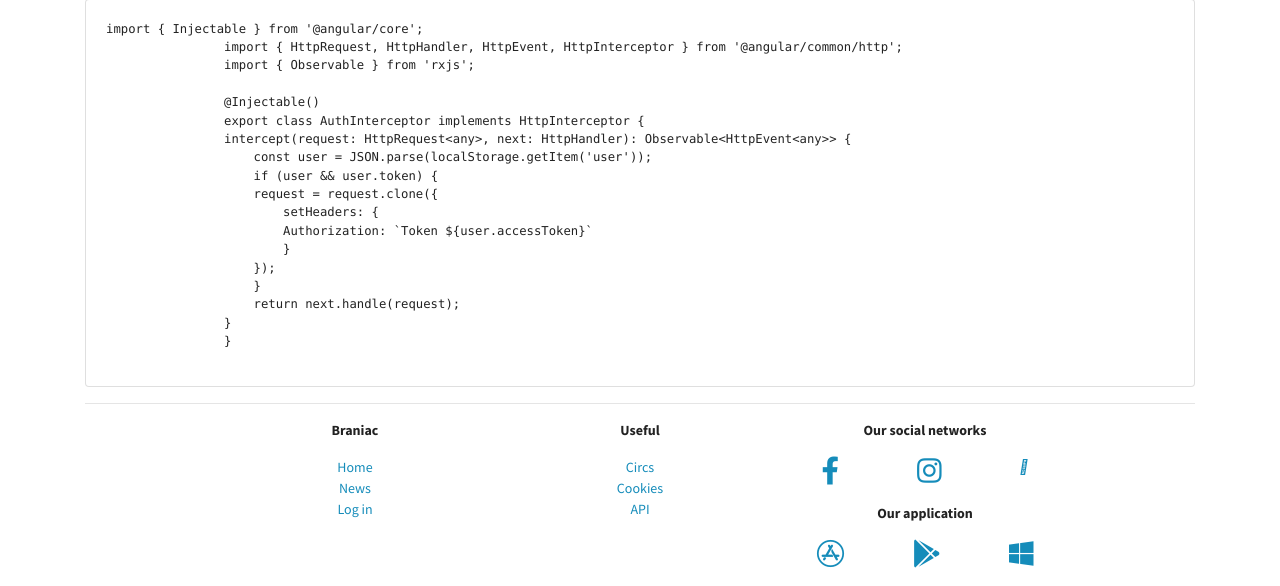
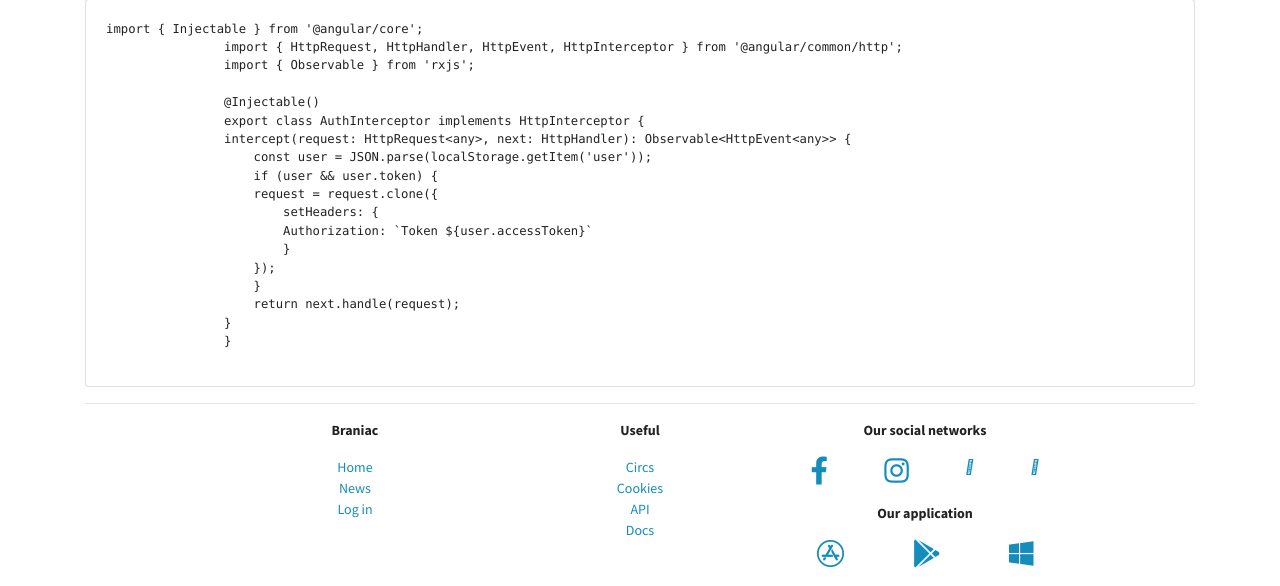
Before and after one commit to AlexandReznik/deploy_LP, a Django app: page /authapp/api-guide/ in a window 1280 px wide. Shown: the part 444-1030 px from the top of the page. Run offline with Django 4.2, Linux system fonts and the light colour scheme; parts of the project's set-up code (start-up, migrations or seed data) failed here and were passed over; some libraries are stand-ins or nearby versions.

Commit message:
Modify footer

```diff
--- a/authapp/templates/authapp/base.html
+++ b/authapp/templates/authapp/base.html
@@ -45,8 +45,8 @@
             </p>
             <p>
             <ul class="list-unstyled">
-  <li><a href="{% url 'mainapp:mainapp' %}">Home</a></li>
-  <li><a href="{% url 'mainapp:news' %}">News</a></li>
+                <li><a href="{% url 'mainapp:mainapp'%}">Home</a></li>
+                <li><a href="{% url 'mainapp:news'%}">News</a></li>
                 {% if user.is_authenticated %}<li><a href="{% url 'authapp:logout' %}">Log out</a></li>{% else %}<li><a href="{% url 'authapp:login' %}">Log in</a></li>{% endif %}
             </ul>
             </p>
@@ -59,8 +59,8 @@
             <ul class="list-unstyled">
                 <li><a href="#">Circs</a></li>
                 <li><a href="#">Cookies</a></li>
-  <li><a href="#">API</a></li>
-  </li>
+                <li><a href="/api/">API</a></li>
+                <li><a href="{% url 'mainapp:docs'%}">Docs</a></li>
             </ul>
             </p>
         </div>
@@ -70,11 +70,10 @@
             </p>
             <p>
             <div class="row justify-content-around">
-  <div><a href="https://www.facebook.com/profile.php?id=100082245880996" target="_blank"><i class="fab fa-facebook-f fa-2x"></i></a>
-  </div>
-  <div><a href="https://instagram.com/_verysour_?igshid=MTI1ZDU5ODQ3Yw==" target="_blank"><i class="fab fa-instagram fa-2x"></i></a>
-  </div>
+                <div><a href="https://www.facebook.com/profile.php?id=100082245880996" target="_blank"><i class="fab fa-facebook-f fa-2x"></i></a></div>
+                <div><a href="https://instagram.com/_verysour_?igshid=MTI1ZDU5ODQ3Yw==" target="_blank"><i class="fab fa-instagram fa-2x"></i></a></div>
                 <div><a href="https://t.me/alexandrreznikkk" target="_blank"><i class="fa-brands fa-telegram" style="color: #158cba;"></i></a></div>
+                <div><a href="https://www.linkedin.com/in/oleksandr-reznik-9b2944249/" target="_blank"><i class="fa-brands fa-linkedin-in" style="color: #158cba;"></i></a></div>
             </div>
             </p>
             <p>
@@ -82,17 +81,14 @@
             </p>
             <p>
             <div class="row justify-content-around">
-  <div><a href="https://t.me/alexandrreznikkk" target="_blank"><i class="fab fa-app-store fa-2x"></i></a>
-  </div>
+                <div><a href="https://t.me/alexandrreznikkk" target="_blank"><i class="fab fa-app-store fa-2x"></i></a></div>
                 <div><a href="https://t.me/alexandrreznikkk" target="_blank"><i class="fab fa-google-play fa-2x"></i></a></div>
-  <div><a href="https://t.me/alexandrreznikkk" target="_blank"><i class="fab fa-windows fa-2x"></i></a>
-  </div>
+                <div><a href="https://t.me/alexandrreznikkk" target="_blank"><i class="fab fa-windows fa-2x"></i></a></div>
             </div>
             </p>
         </div>
     </div>
-  <div class="row justify-content-center">
-  </div>
+
 </div>
 
 
--- a/mainapp/templates/mainapp/base.html
+++ b/mainapp/templates/mainapp/base.html
@@ -103,7 +103,7 @@
                 <ul class="list-unstyled">
                     <li><a href="#">Circs</a></li>
                     <li><a href="#">Cookies</a></li>
-                    <li><a href="#">API</a></li>
+                    <li><a href="/api/">API</a></li>
                     <li><a href="{% url 'mainapp:docs'%}">Docs</a></li>
                 </ul>
                 </p>
```
Lines whose indentation alone changed are shown as unchanged.
